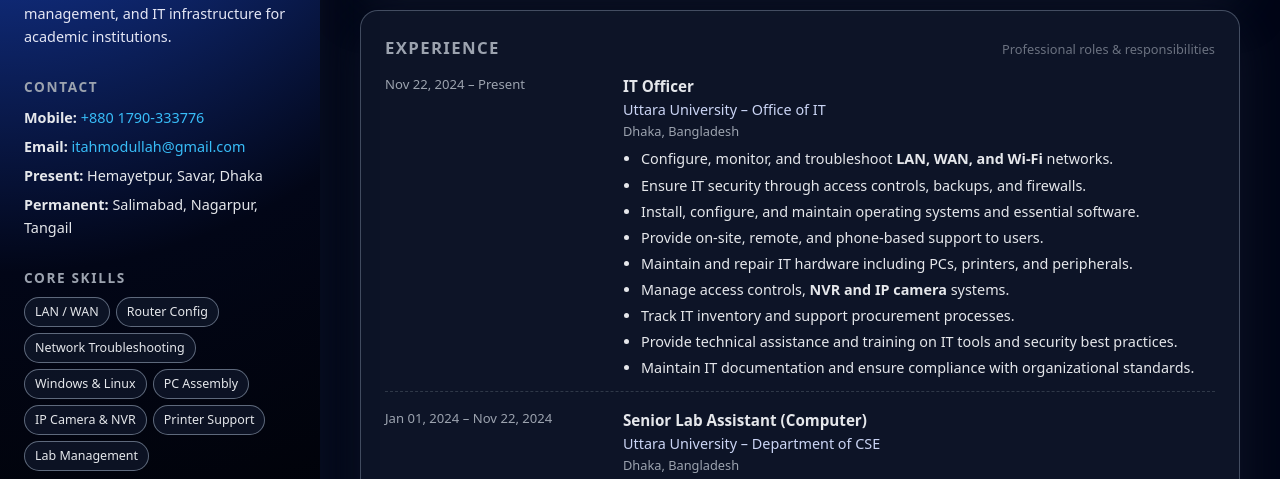
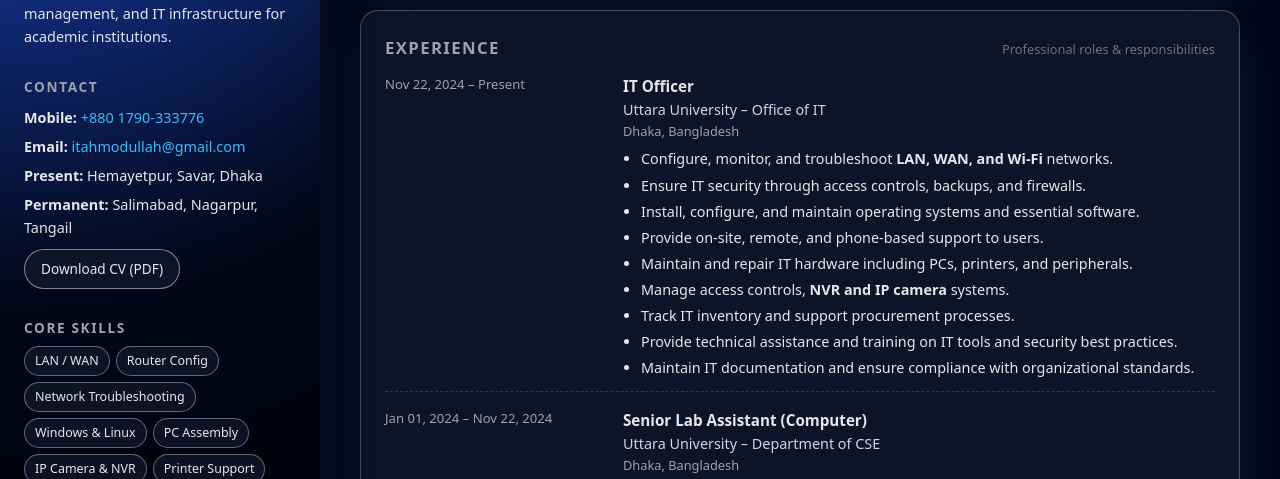
Before and after one commit to ahmodullah21/myportfolio, a plain HTML site: page index.html in a window 1280 px wide. Shown: the part 310-789 px from the top of the page. Drawn offline with Linux system fonts and the light colour scheme.

Commit message:
Update index.html

```diff
--- a/index.html
+++ b/index.html
@@ -241,6 +241,24 @@
       letter-spacing: 0.08em;
     }
 
+	 .btn-download {
+      display: inline-block;
+      margin-top: 10px;
+      padding: 8px 16px;
+      border-radius: 999px;
+      border: 1px solid rgba(148,163,184,0.8);
+      background: rgba(15,23,42,0.9);
+      font-size: 0.85rem;
+      font-weight: 500;
+      color: #e5e7eb;
+      text-align: center;
+    }
+    .btn-download:hover {
+      background: rgba(56,189,248,0.15);
+      border-color: #38bdf8;
+      text-decoration: none;
+    }
+
     /* ====== FOOTER ====== */
     footer {
       text-align: center;
@@ -278,6 +296,10 @@
           <li><strong>Present:</strong> Hemayetpur, Savar, Dhaka</li>
           <li><strong>Permanent:</strong> Salimabad, Nagarpur, Tangail</li>
         </ul>
+
+		<!-- Download CV button -->
+        <a href="javascript:void(0)" class="btn-download" onclick="openDownloadTab()">Download CV (PDF)</a>
+
       </div>
 
       <div class="sidebar-section">
@@ -666,6 +688,16 @@
   <script>
     // dynamic year in footer
     document.getElementById("year").textContent = new Date().getFullYear();
+
+	 function openDownloadTab() {
+    // open new tab
+    const newTab = window.open("CV_of_Ahmodullah.pdf", "_blank");
+
+    // if block popup
+    if (!newTab) {
+      alert("Please allow pop-ups to download the file.");
+    }
+  }
   </script>
 </body>
 </html>
```
